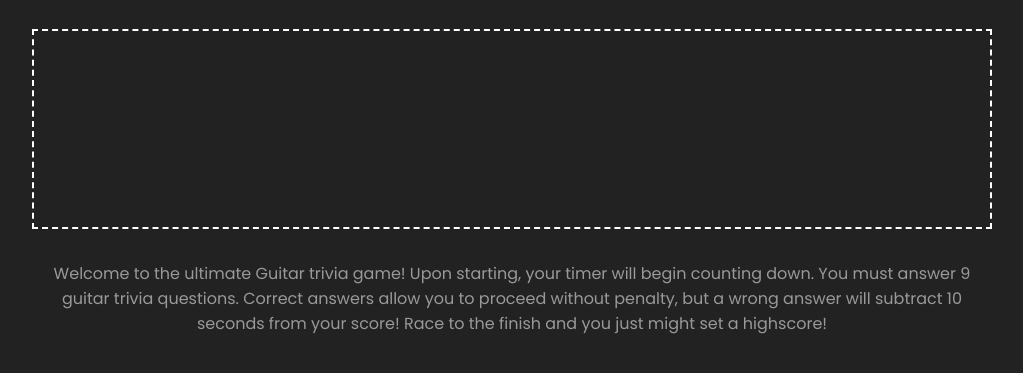
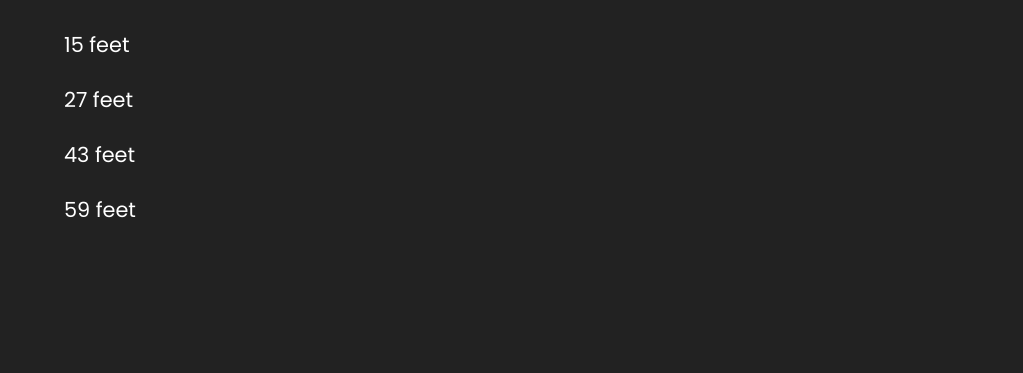
Before and after one commit to JaymanW/hw-week-four, a plain HTML site: page index.html in a window 1280 px wide. Both pictures are taken after a click on the link 640 px from the left and 370 px from the top of the page. Shown: the part 255-628 px from the top of the page, without its empty margins (128-1151 px from the left). Drawn offline with nearby package versions, Linux system fonts and the light colour scheme.

Commit message:
game logic v1

```diff
--- a/index.html
+++ b/index.html
@@ -16,7 +16,7 @@
             <h1 id="title">Guitar Trivia Game</h1>
             <!-- <p>by Jayden Watts</p> -->
             <div id="question-display"></div>
-            <ul id="answer-display"></ul>
+            <div id="answer-display"></div>
             <div id="message-display">
                 <p class="message-text">Welcome to the ultimate Guitar trivia game! Upon starting, your timer will begin counting down. You must answer 9 guitar trivia questions. Correct answers allow you to proceed without penalty, but a wrong answer will subtract 10 seconds from your score! Race to the finish and you just might set a highscore!</p>
             </div>
--- a/js/main.js
+++ b/js/main.js
@@ -1,59 +1,111 @@
 $(document).ready(function() {
-    //ROUND ONE DATA
-    const roundOneQuestion = "How long is the world’s longest guitar?";
-    const roundOneAnswers = ["15 feet", "27 feet", "43 feet", "59 feet"];
-    const roundOneCorrect = 2;
+    // //ROUND ONE DATA
+    // const roundOneQuestion = "How long is the world’s longest guitar?";
+    // const roundOneAnswers = ["15 feet", "27 feet", "43 feet", "59 feet"];
+    // const roundOneCorrect = 2;
 
-    //ROUND TWO DATA
-    const roundTwoQuestion = "How much did the most expensive guitar ever sold cost?";
-    const roundTwoAnswers = ["$1.5 million", "$2.7 million", "$7.6 million", "$11.2 million"];
-    const roundTwoCorrect = 1;
+    // //ROUND TWO DATA
+    // const roundTwoQuestion = "How much did the most expensive guitar ever sold cost?";
+    // const roundTwoAnswers = ["$1.5 million", "$2.7 million", "$7.6 million", "$11.2 million"];
+    // const roundTwoCorrect = 1;
 
-    //ROUND THREE DATA
-    const roundThreeQuestion = "What is the world record for the longest time played guitar continuously?";
-    const roundThreeAnswers = ["24 hours", "36 hours", "68 hours", "114 hours"];
-    const roundThreeCorrect = 3;
+    // //ROUND THREE DATA
+    // const roundThreeQuestion = "What is the world record for the longest time played guitar continuously?";
+    // const roundThreeAnswers = ["24 hours", "36 hours", "68 hours", "114 hours"];
+    // const roundThreeCorrect = 3;
 
-    //ROUND FOUR DATA
-    const roundFourQuestion = "Which country hosts a man-made forest in the shape of a guitar?";
-    const roundFourAnswers = ["The United States", "Honduras", "Japan", "Argentina"];
-    const roundFourCorrect = 3;
+    // //ROUND FOUR DATA
+    // const roundFourQuestion = "Which country hosts a man-made forest in the shape of a guitar?";
+    // const roundFourAnswers = ["The United States", "Honduras", "Japan", "Argentina"];
+    // const roundFourCorrect = 3;
 
-    //ROUND FIVE DATA
-    const roundFiveQuestion = "How many pieces is the average guitar built with?";
-    const roundFiveAnswers = ["14", "18", "26", "32"];
-    const roundFiveCorrect = 0;
+    // //ROUND FIVE DATA
+    // const roundFiveQuestion = "How many pieces is the average guitar built with?";
+    // const roundFiveAnswers = ["14", "18", "26", "32"];
+    // const roundFiveCorrect = 0;
 
-    //ROUND SIX DATA
-    const roundSixQuestion = "What is the job of a guitar capo?";
-    const roundSixAnswers = ["Makes the strings easier to press", "Changes the pitch of all open strings", "Changes chords by one octave per fret", "Makes you look like a real musician"];
-    const roundSixCorrect = 1;
+    // //ROUND SIX DATA
+    // const roundSixQuestion = "What is the job of a guitar capo?";
+    // const roundSixAnswers = ["Makes the strings easier to press", "Changes the pitch of all open strings", "Changes chords by one octave per fret", "Makes you look like a real musician"];
+    // const roundSixCorrect = 1;
 
-    //ROUND SEVEN DATA
-    const roundSevenQuestion = "The modern guitar pick began being produced in which year?";
-    const roundSevenAnswers = ["1863", "1902", "1922", "1935"];
-    const roundSevenCorrect = 2;
+    // //ROUND SEVEN DATA
+    // const roundSevenQuestion = "The modern guitar pick began being produced in which year?";
+    // const roundSevenAnswers = ["1863", "1902", "1922", "1935"];
+    // const roundSevenCorrect = 2;
 
-    //ROUND EIGHT DATA
-    const roundEightQuestion = "Which of these people is NOT a famous guitar player?";
-    const roundEightAnswers = ["Jimi Hendricks", "BB King", "David Gilmour", "Magnus Carlsen"];
-    const roundEightCorrect = 3;
+    // //ROUND EIGHT DATA
+    // const roundEightQuestion = "Which of these people is NOT a famous guitar player?";
+    // const roundEightAnswers = ["Jimi Hendricks", "BB King", "David Gilmour", "Magnus Carlsen"];
+    // const roundEightCorrect = 3;
 
-    //ROUND NINE DATA
-    const roundNineQuestion = "How many guitars were sold in the US in 2019?";
-    const roundNineAnswers = ["1.25 million", "2.5 million", "5 million", "7.63 million"];
-    const roundNineCorrect = 0;
+    // //ROUND NINE DATA
+    // const roundNineQuestion = "How many guitars were sold in the US in 2019?";
+    // const roundNineAnswers = ["1.25 million", "2.5 million", "5 million", "7.63 million"];
+    // const roundNineCorrect = 0;
+
+    quizData = [
+        {
+            question: "How long is the world’s longest guitar?",
+            answers: ["15 feet", "27 feet", "43 feet", "59 feet"],
+            correct: 2
+        },
+        {
+            question: "How much did the most expensive guitar ever sold cost?",
+            answers: ["$1.5 million", "$2.7 million", "$7.6 million", "$11.2 million"],
+            correct: 1
+        },
+        {
+            question: "What is the world record for the longest time played guitar continuously?",
+            answers: ["24 hours", "36 hours", "68 hours", "114 hours"],
+            correct: 3
+        },
+        {
+            question: "Which country hosts a man-made forest in the shape of a guitar?",
+            answers: ["The United States", "Honduras", "Japan", "Argentina"],
+            correct: 3
+        },
+        {
+            question: "How many pieces is the average guitar built with?",
+            answers: ["14", "18", "26", "32"],
+            correct: 0
+        },
+         {
+            question: "What is the job of a guitar capo?",
+            answers: ["Makes the strings easier to press", "Changes the pitch of all open strings", "Changes chords by one octave per fret", "Makes you look like a real musician"],
+            correct: 1
+        },
+        {
+            question: "The modern guitar pick began being produced in which year?",
+            answers: ["1863", "1902", "1922", "1935"],
+            correct: 2
+        },
+        {
+            question: "Which of these people is NOT a famous guitar player?",
+            answers: ["Jimi Hendricks", "BB King", "David Gilmour", "Magnus Carlsen"],
+            correct: 3
+        },
+        {
+            question: "How many guitars were sold in the US in 2019?",
+            answers: ["1.25 million", "2.5 million", "5 million", "7.63 million"],
+            correct: 0
+        }
+    ]
 
     let gameIsActive = false;
+    let timer = 75;
+    let roundCount = 0;
 
-    let roundCount = 1;
+    const gameTimer = () => {
+        const timerAction = () => {
+            timer--;
+            console.log(timer);
+        }
 
-    // const generateQuizRound = (roundQuestion, roundAnswers, roundCorrect) => {
-    //     const question = $("<h2>");
-    //     question.text(roundQuestion);
+        setInterval(timerAction, 1000);
+    }
 
-    //     $("#question-display").append(question);
-    // }
+    // gameTimer();
 
     const evaluateDisplay = () => {
         if (gameIsActive === false) {
@@ -69,23 +121,64 @@ $(document).ready(function() {
         }
     }
 
-    const generateQuizRound = (roundQuestion) => {
+    evaluateDisplay();
+
+    const generateQuizRound = () => {
+        // Generate Question
         const question = $("<h2>");
         question.attr("class", "question-header")
-        question.text(roundQuestion);
+        question.text(quizData[roundCount].question);
+        $("#question-display").append(question);
 
-        $("#question-display").append(question);
+        // Generate Answers
+        for (let i = 0; i < quizData[roundCount].answers.length; i++) {
+            const answer = $("<p>");
+            answer.attr("class", "answer-selection")
+            answer.attr("data-answer", i)
+            answer.text(quizData[roundCount].answers[i]);
+            $("#answer-display").append(answer);
+        }
+
+        $(".answer-selection").on("click", function() {
+            let userSelection = $(this).attr("data-answer");
+            console.log(userSelection);
+            if (userSelection == quizData[roundCount].correct) {
+                nextRound();
+                // makeGreen(); //********************** */
+                console.log("YOU WIN")
+            } else {
+                timer = timer - 10;
+                nextRound();
+                console.log("YOU LOSE")
+            }
+        });
     }
 
-    generateQuizRound(roundOneQuestion);
+    const clearDisplay = () => {
+        $("#question-display").empty();
+        $("#answer-display").empty();
+    }
+
+    // generateQuizRound();
+    generateQuizRound();
 
     const startGame = () => {
         gameIsActive = true;
         evaluateDisplay();
-        console.log("Hello");
+        $("#message-display").empty();
     }
 
-    evaluateDisplay();
+    const nextRound = () => {
+        if (roundCount < 8) {
+            roundCount++;
+            clearDisplay();
+            generateQuizRound();
+        } else {
+            // GAME OVER FUNCTION
+        }
+
+
+    }
 
     $("#start-btn").on("click", startGame);
 });
--- a/scss/style.scss
+++ b/scss/style.scss
@@ -82,9 +82,10 @@ header {
 
 #answer-display {
     margin-top: 2rem;
-    border: 2px white dashed;
+    // border: 2px white dashed;
     width: 100%;
     height: 200px;
+    padding-left: 2rem;
 }
 
 #message-display {
@@ -97,6 +98,15 @@ header {
 .message-text {
     color: #d4d4d4ab;
     text-align: center;
+}
+
+.answer-selection {
+    // display: static;
+    margin-top: 1.5rem;
+    cursor: pointer;
+    color: #fff;
+    font-size: 1.3rem;
+    user-select: none;
 }
 /******************************************************/
 /* GENERATED ELEMENT STYLES */
```
Also changed, not shown: css/style.css, 1 other file.
